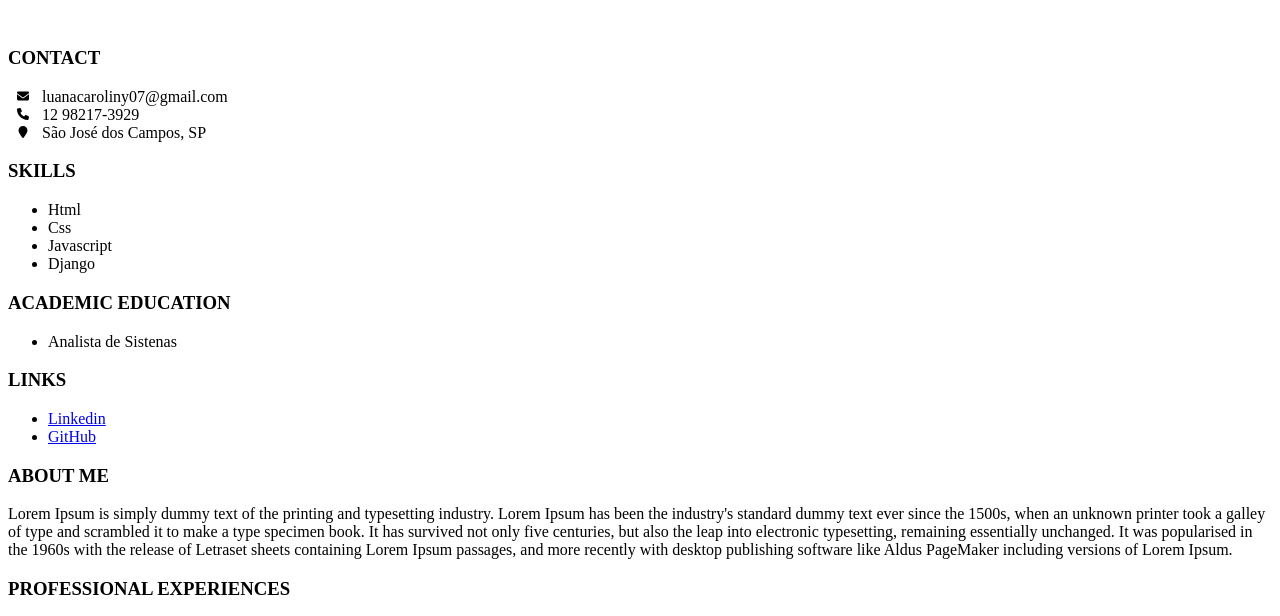
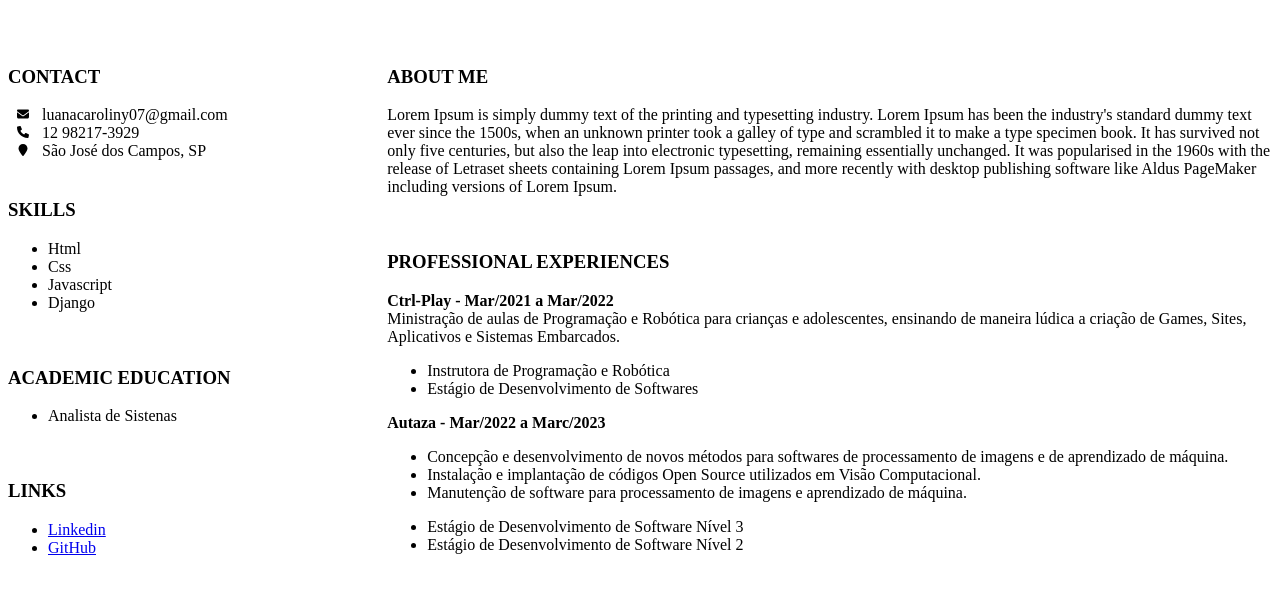
Before and after one commit to luacarol/curriculum_page, a plain HTML site: page index.html in a window 1280 px wide. Shown: the part 157-773 px from the top of the page. Drawn offline with Linux system fonts and the light colour scheme; a web font is replaced by a local one.

Commit message:
Add display grid

```diff
--- a/style.css
+++ b/style.css
@@ -21,6 +21,17 @@ h1, h2, h3, h4 {
     text-transform: uppercase;
 }
 
+#container {
+    display: grid;
+    grid-template-columns: 30% auto;
+}
+
+#sidebar, #content {
+    display: flex;
+    flex-direction: column;
+    row-gap: 1.25em;
+}
+
 #contact {
     list-style-type: none;
     margin: 0;
```
